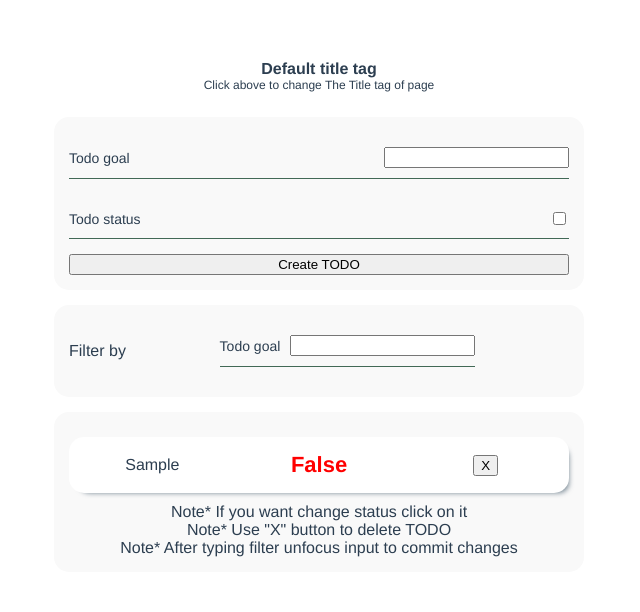
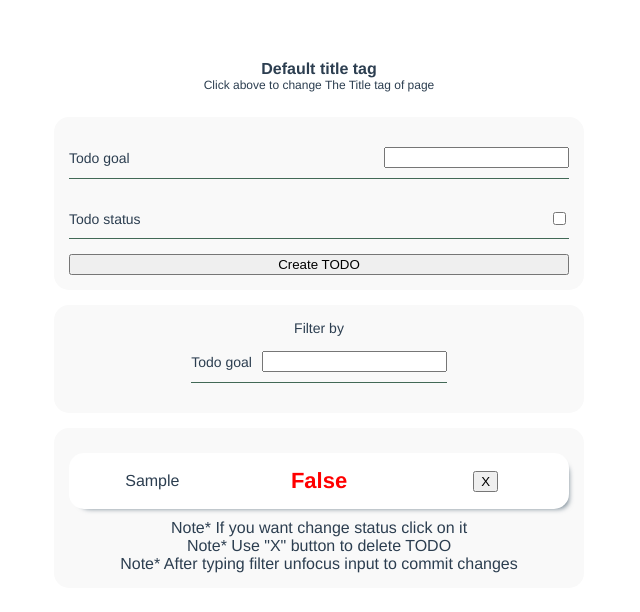
Before and after one commit to Ernar98s/test1, a Vue app: page / in a window 1280 px wide. Both pictures are taken after typing "Sample" into the empty fields and a click on the button "Create TODO". Shown: the top 612 px of the page, without its empty margins (321-961 px from the left). Built offline with nearby package versions, Linux system fonts and the light colour scheme.

Commit message:
Filter's adaptive

```diff
--- a/src/components/TodoFilter.vue
+++ b/src/components/TodoFilter.vue
@@ -40,6 +40,7 @@ export default {
 <style lang="scss" scoped>
 .todo-filter {
   display: flex;
+  flex-direction: column;
   justify-content: space-between;
   align-items: center;
   max-width: 500px;
@@ -48,6 +49,10 @@ export default {
   background: rgb(249, 249, 249);
   padding: 15px;
   border-radius: 15px;
+
+  span {
+    font-size: 14px;
+  }
 }
 
 label {
```
